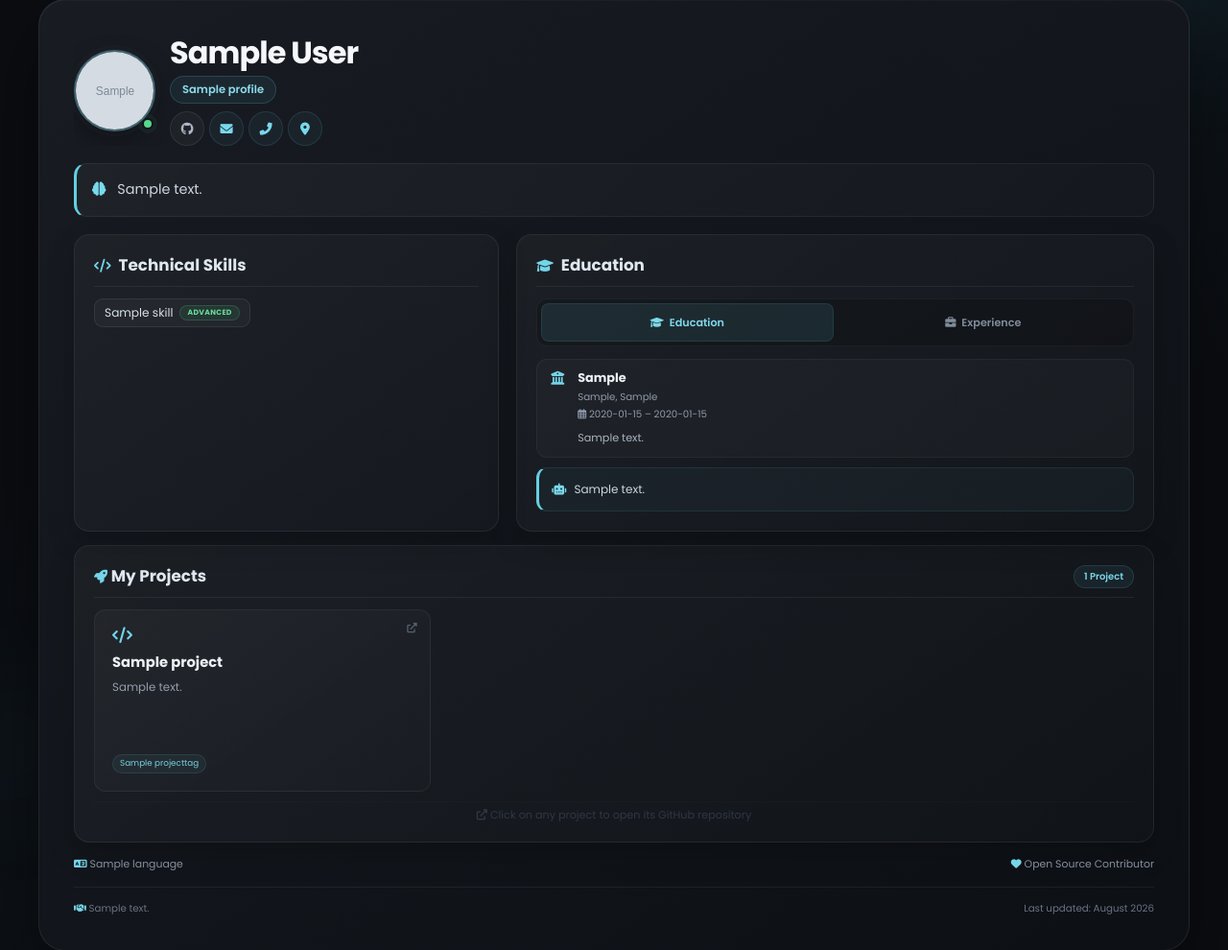
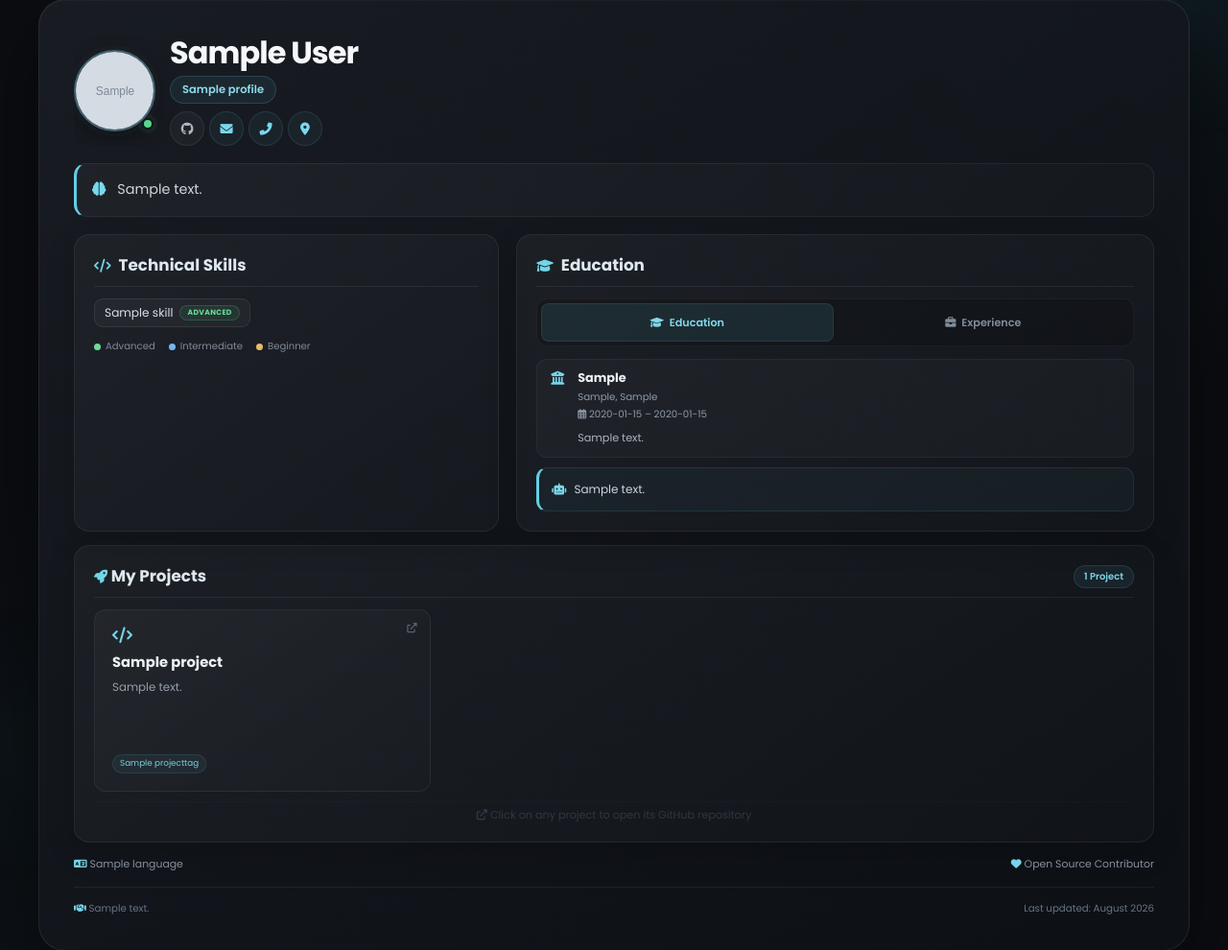
Before and after one commit to navidmn56/portfolio-website, a Django app: page / in a window 1280 px wide. Shown: the part 31-1021 px from the top of the page at 96% size. Run offline with Django 5.2, Linux system fonts and the light colour scheme; tables that the repository leaves empty hold one stand-in row (values such as "Sample post"); grey boxes marked "Sample" are stand-in pictures.

```diff
--- a/resume_app/templates/portfolio.html
+++ b/resume_app/templates/portfolio.html
@@ -32,7 +32,7 @@
 
                 <div class="profile-info">
 
-                    <!-- Profile Image -->
+                    <!-- Profile Image with 3D Tilt Effect -->
                     <div class="profile-image-wrapper">
                         {% if profile.profile_image and profile.profile_image.url %}
                             <img
@@ -140,6 +140,24 @@
                             <p class="text-muted">No skills added yet.</p>
                         {% endfor %}
                     </div>
+
+                    <!-- Skill Level Legend -->
+                    {% if skills %}
+                    <div class="legend">
+                        <div class="legend-item">
+                            <span class="legend-dot" style="background: #69dc99;"></span>
+                            Advanced
+                        </div>
+                        <div class="legend-item">
+                            <span class="legend-dot" style="background: #73b7ee;"></span>
+                            Intermediate
+                        </div>
+                        <div class="legend-item">
+                            <span class="legend-dot" style="background: #e4bd68;"></span>
+                            Beginner
+                        </div>
+                    </div>
+                    {% endif %}
                 </div>
 
                 <!-- ==================== EDUCATION / EXPERIENCE ==================== -->
@@ -157,6 +175,7 @@
                             onclick="switchTab('education')"
                             id="edu-tab"
                             aria-label="Education tab"
+                            aria-pressed="true"
                         >
                             <i class="fas fa-graduation-cap"></i>
                             <span>Education</span>
@@ -168,6 +187,7 @@
                             onclick="switchTab('experience')"
                             id="exp-tab"
                             aria-label="Experience tab"
+                            aria-pressed="false"
                         >
                             <i class="fas fa-briefcase"></i>
                             <span>Experience</span>
@@ -247,7 +267,7 @@
                         <i class="fas fa-rocket"></i>
                         My Projects
                     </span>
-                    <span class="project-count">
+                    <span class="project-count" data-animated="false">
                         {{ projects.count }} Project{{ projects.count|pluralize }}
                     </span>
                 </h2>
```
